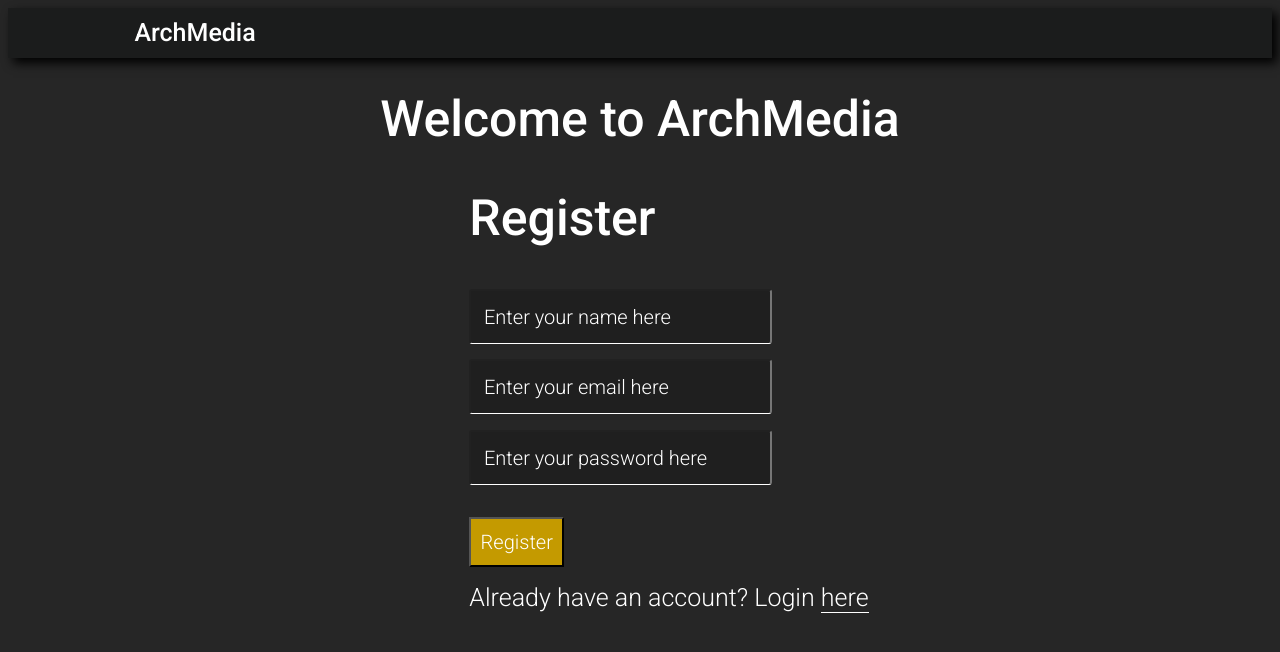
After one commit to toanhminh0412/arch-media, a Flask app: page /signup in a window 1280 px wide. The commit adds this page. Shown: the top 652 px of the page. Run offline with Flask 2, Linux system fonts and the light colour scheme.

Commit message:
Add authentication features

```diff
--- a/app.py
+++ b/app.py
@@ -1,13 +1,32 @@
-from flask import Flask, render_template, request, redirect
+from flask import Flask, render_template, request, redirect, url_for
 from flask_sqlalchemy import SQLAlchemy
+from werkzeug.security import generate_password_hash, check_password_hash
+from flask_login import LoginManager, UserMixin, login_manager, login_user, login_required, current_user, logout_user
 import base64
 from base64 import b64encode
 from datetime import datetime
 
 app = Flask(__name__)
+app.config['SECRET_KEY'] = 'toanhminh04122001'
 app.config['SQLALCHEMY_DATABASE_URI'] = 'sqlite:///test.db'
 db = SQLAlchemy(app)
 
+login_manager = LoginManager()
+login_manager.login_view = 'login'
+login_manager.init_app(app)
+
+class Owner(UserMixin, db.Model):
+    __tablename__ = 'owner'
+    id = db.Column(db.Integer, primary_key=True)
+    email = db.Column(db.String(100), unique=True, nullable=False)
+    password = db.Column(db.String(100), nullable=False)
+    name = db.Column(db.String(1000), nullable=False)
+    user_profiles = db.relationship('UserProfile', backref='owner')
+
+    def __repr__(self):
+        return '<Owner %r>' % self.email
+
+# Each User can have multiple UserProfiles, this allows them to appear with different indetities on the social media
 class UserProfile(db.Model):
     __tablename__ = 'user_profile'
     id = db.Column(db.Integer, primary_key=True)
@@ -17,10 +36,12 @@ class UserProfile(db.Model):
     image_data = db.Column(db.LargeBinary, nullable=False)
     image = db.Column(db.Text, nullable=False)
     status_list = db.relationship('Status', backref='user')
+    owner_id = db.Column(db.Integer, db.ForeignKey('owner.id'))
 
     def __repr__(self):
         return '<UserProfile %r>' % self.name
 
+# Each UserProfile can write their own status. This allows User to post status under multiple indentities
 class Status(db.Model):
     __tablename__ = 'status'
     id = db.Column(db.Integer, primary_key=True)
@@ -32,11 +53,62 @@ class Status(db.Model):
     def __repr__(self):
         return '<Status %r>' % self.content
 
+@login_manager.user_loader
+def load_user(owner_id):
+# since the user_id is just the primary key of our user table, use it in the query for the user
+    return Owner.query.get(int(owner_id))
+
 def render_picture(data):
 
     render_pic = base64.b64encode(data).decode('ascii')
     return render_pic
 
+# Authentication process
+@app.route('/signup', methods=['GET', 'POST'])
+def signup():
+    if request.method == "POST":
+        check_owner = Owner.query.filter_by(email=request.form['email']).first()
+        if check_owner:
+            return render_template('owners/signup.html', message="Email already exists, try login")
+
+        try:
+            # create a new owner with the form data. Hash the password
+            new_owner = Owner(email=request.form['email'], password=generate_password_hash(request.form['password'], method='sha256'), name=request.form['name'])
+
+            # add the new owner to database
+            db.session.add(new_owner)
+            db.session.commit()
+            return redirect('/login')
+        except:
+            return 'Error trying to add new owner'
+
+    return render_template('owners/signup.html', message="")
+
+@app.route('/login', methods=['GET', 'POST'])
+def login():
+    if request.method == "POST":
+        try:
+            # Get the owner information based on input email and check if the
+            owner = Owner.query.filter_by(email=request.form['email']).first()
+
+            if not owner or not check_password_hash(owner.password, request.form['password']):
+                return render_template('owners/login.html', message='Please check your login details and try again')
+
+            # if the above check passes, then we know the user has the right credentials
+            login_user(owner, remember=True)
+            return redirect('/')
+        except:
+            return 'There was an error in login process'
+
+    return render_template('owners/login.html', message="")
+
+@app.route('/logout')
+@login_required
+def logout():
+    logout_user()
+    return redirect('/login')
+
+# Interacting with user profiles for each Owner
 @app.route("/create-user", methods=['GET', 'POST'])
 def create_user():
     if request.method == "POST":
@@ -46,6 +118,7 @@ def create_user():
             image_data = file.read()
             image = render_picture(image_data)
             new_user = UserProfile(name=user_info['name'], age=user_info['age'], occupation=user_info['occupation'], image_data=image_data, image=image)
+            new_user.owner = current_user
             db.session.add(new_user)
             db.session.commit()
             return redirect("/")
@@ -54,14 +127,29 @@ def create_user():
     return render_template("users/create_user.html")
 
 @app.route("/", methods=['GET'])
+@login_required
 def show_users():
-    users = UserProfile.query.all()
-    return render_template("users/homepage.html", users=users)
+    users = UserProfile.query.filter_by(owner=current_user).all()
+    return render_template("users/homepage.html", users=users, name=current_user.name)
+
+@app.route("/user-details/<int:user_id>", methods=['GET'])
+@login_required
+def user_details(user_id):
+    user = UserProfile.query.get_or_404(user_id)
+    return render_template("users/user_details.html", user=user, name=current_user.name)
 
 @app.route('/delete-user/<int:id>')
+@login_required
 def delete_user(id):
     delete_user = UserProfile.query.get_or_404(id)
+    if delete_user.owner != current_user:
+        return redirect('/')
+    # Delete all status that are related to this user
+    user_status_list = delete_user.status_list
     try:
+        for status in user_status_list:
+            db.session.delete(status)
+            db.session.commit()
         db.session.delete(delete_user)
         db.session.commit()
         return redirect("/")
@@ -69,8 +157,12 @@ def delete_user(id):
         return "Error trying to delete the user"
 
 @app.route('/update-user/<int:id>', methods=['GET', 'POST'])
+@login_required
 def update_user(id):
     user = UserProfile.query.get_or_404(id)
+    if user.owner != current_user:
+        return redirect('/')
+
     if request.method == "POST":
         try:
             user.name = request.form['name']
@@ -83,9 +175,11 @@ def update_user(id):
             return redirect('/')
         except:
             return 'There was an error updating the user'
-    return render_template('users/update_user.html', user=user)
+    return render_template('users/update_user.html', user=user, name=current_user.name)
 
+# interacting with status for each UserProfile
 @app.route('/write-status/<int:user_id>', methods=['GET', 'POST'])
+@login_required
 def write_status(user_id):
     user = UserProfile.query.get_or_404(user_id)
     if request.method == "POST":
@@ -97,17 +191,21 @@ def write_status(user_id):
             return redirect('/status')
         except:
             return 'There was an error writing status'
-    return render_template('status/write_status.html', user=user)
+    return render_template('status/write_status.html', user=user, name=current_user.name)
 
 
 @app.route('/status', methods=['GET'])
+@login_required
 def show_status():
     status_list = Status.query.all()
-    return render_template('status/show_status.html', status_list=status_list)
+    return render_template('status/show_status.html', status_list=status_list, name=current_user.name)
 
 @app.route('/update-status/<int:status_id>', methods=['GET', 'POST'])
+@login_required
 def update_status(status_id):
     status = Status.query.get_or_404(status_id)
+    if status.user.owner != current_user:
+        redirect('/status')
     if request.method == "POST":
         try:
             status_updates = request.form
@@ -117,11 +215,14 @@ def update_status(status_id):
             return redirect('/status')
         except:
             return 'There was an error updating status'
-    return render_template('status/update_status.html', status=status)
+    return render_template('status/update_status.html', status=status, name=current_user.name)
 
 @app.route('/delete-status/<int:status_id>')
+@login_required
 def delete_status(status_id):
     status = Status.query.get_or_404(status_id)
+    if status.user.owner != current_user:
+        redirect('/status')
     try:
         db.session.delete(status)
         db.session.commit()
--- a/static/css/show_status.css
+++ b/static/css/show_status.css
@@ -30,6 +30,12 @@
     padding-bottom: 2.5%;
 }
 
+.poster a{
+    text-decoration: none;
+    color: #fff;
+    font-weight: 500;
+}
+
 .mood {
     font-weight: 500;
 }
--- /dev/null
+++ b/static/css/signup.css
@@ -0,0 +1,105 @@
+/* apply on every thing on the sign up page */
+* {
+    font-family: 'Roboto', sans-serif;
+    font-size: 20px;
+    font-weight: 300;
+}
+
+/* Navigation bar */
+/* Navigation bar decoration */
+.nav-bar {
+    display: flex;
+    flex-direction: row;
+    background-color: #1b1c1c;
+    height: 50px;
+    box-shadow: 5px 5px 10px #000;
+}
+
+#nav-bar-title {
+    margin-top: 10px;
+    margin-left: 10%;
+    font-size: 25px;
+    font-weight: 500;
+    text-decoration: none;
+    color: #fff;
+}
+
+/* Body part */
+body {
+    background-color: #262626;
+}
+
+.page-title {
+    margin-top: 2.5%;
+    text-align: center;
+    color: #fff;
+    font-size: 50px;
+    font-weight: 500;
+}
+
+#page-topic {
+    color: #fff;
+    font-size: 50px;
+    font-weight: 500;
+}
+
+#message {
+    color: #fff;
+    font-size: 30px;
+    font-weight: 300;
+}
+
+.user-signup {
+    margin-top: 3%;
+    width: 50%;
+    margin-left: 36.5%;
+}
+
+.user-signup form {
+    display: flex;
+    flex-direction: column;
+}
+
+.user-signup form input:not(:last-child) {
+    width: 45%;
+    height: 50px;
+    background-color: #1f1f1f;
+    color: #fff;
+    border-radius: 3px;
+    border-bottom: 0.5px solid #fff;
+    padding-left: 2%;
+}
+
+#email,
+#password {
+    margin-top: 2.5%;
+}
+
+.user-signup form input::placeholder {
+    color:#fff;
+}
+
+.user-signup form input:last-child {
+    margin-top: 5%;
+    height: 50px;
+    width: 15%;
+    background-color: #c49a00;
+    color: #fff;
+}
+
+.user-signup form input:last-child:hover {
+    background-color: #967600;
+}
+
+#log-in {
+    margin-top: 2.5%;
+    color: #fff;
+    font-size: 25px;
+}
+
+#log-in a {
+    font-size: 25px;
+    color: #fff;
+    text-decoration: none;
+    border-bottom: 0.5px solid #fff;
+}
--- /dev/null
+++ b/templates/owners/signup.html
@@ -0,0 +1,28 @@
+<!DOCTYPE html>
+<html lang="en">
+<head>
+    <meta charset="UTF-8">
+    <meta http-equiv="X-UA-Compatible" content="IE=edge">
+    <meta name="viewport" content="width=device-width, initial-scale=1.0">
+    <link rel="stylesheet" href="{{ url_for('static', filename='css/signup.css')}}">
+    <link href="https://fonts.googleapis.com/css2?family=Roboto:wght@100;300;400;500;700&display=swap" rel="stylesheet">
+    <title>Sign Up</title>
+</head>
+<body>
+    <header class='nav-bar'>
+        <p id='nav-bar-title'>ArchMedia</p>
+    </header>
+    <h1 class='page-title'>Welcome to ArchMedia</h1>
+    <div class='user-signup'>
+        <h2 id='page-topic'>Register</h2>
+        <p id="message">{{message}}</p>
+        <form action="/signup" method="post">
+            <input type="text" id="name" name="name" placeholder="Enter your name here">
+            <input type="text" id="email" name="email" placeholder="Enter your email here">
+            <input type="text" id="password" name="password" placeholder="Enter your password here">
+            <input type="submit" value="Register">
+        </form>
+        <p id='log-in'>Already have an account? Login <a href='/login'>here</a></p>
+    </div>
+</body>
+</html>
--- a/templates/status/show_status.html
+++ b/templates/status/show_status.html
@@ -13,7 +13,7 @@
     <div class='newfeeds-container'>
         {% for status in status_list %}
             <div class='status-container'>
-                <p class='poster'>{{status.user.name}} feeling <span class='mood'>{{status.mood}}</span>:</p>
+                <p class='poster'><a href='user-details/{{status.user.id}}'>{{status.user.name}}</a> feeling <span class='mood'>{{status.mood}}</span>:</p>
                 <p class='content'>{{status.content}}</p>
                 <p class='created'>on {{status.created_on}}</p>
                 <div class='btn-container'>
--- a/templates/users/update_user.html
+++ b/templates/users/update_user.html
@@ -10,6 +10,7 @@
 
 {% block body %}
     <h1 class='update-title'>Edit User Information</h1>
+    <a href='/delete-user/{{user.id}}' class='delete-btn'>Delete User</a>
     <div class="user-update">
         <form action="/update-user/{{user.id}}" method="post" enctype="multipart/form-data">
             <label for="name">Full name:</label>
--- /dev/null
+++ b/todolist.txt
@@ -0,0 +1,2 @@
+3. style text in login and register
+https://www.digitalocean.com/community/tutorials/how-to-add-authentication-to-your-app-with-flask-login
```
Also changed, not shown: static/css/base.css (+18 -1 lines), static/css/homepage.css (+7 -1 lines), static/css/login.css (added, +105 -0 lines), static/css/update.css (+41 -8 lines), static/css/user_details.css (added, +60 -0 lines), templates/base.html (+8 -3 lines), templates/owners/login.html (added, +27 -0 lines), templates/users/homepage.html (+2 -2 lines), templates/users/user_details.html (added, +28 -0 lines).
